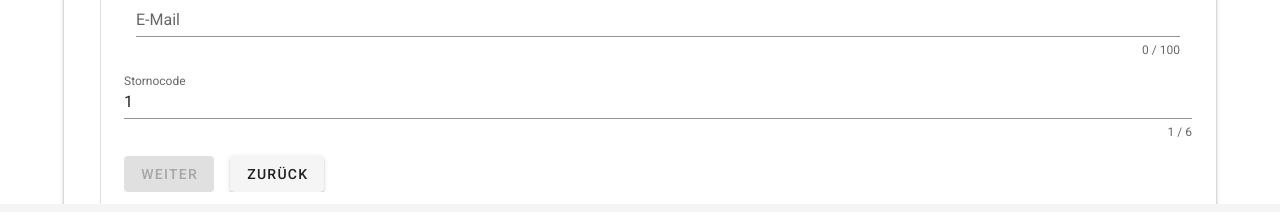
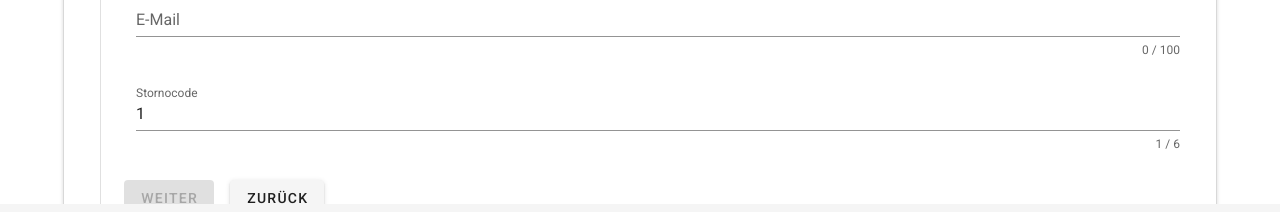
Before and after one commit to MarkusKiesel93/bierrallye_webpage, a Vue app in the folder frontend/: page /deregister/1/1 in a window 1280 px wide. Shown: the part 560-772 px from the top of the page. Built offline with nearby package versions, Linux system fonts and the light colour scheme; no server answers.

Commit message:
seperate stornocode input

```diff
--- a/frontend/src/components/DeregistrationForm.vue
+++ b/frontend/src/components/DeregistrationForm.vue
@@ -5,19 +5,12 @@
         :value="email"
         :setter="emailSetter"
       />
-      <validation-provider
-        v-slot="{ errors }"
-        name="Stornocode"
-        rules="required|hash"
-      >
-        <v-text-field
-          label="Stornocode"
-          v-model="hash"
-          :counter="6"
-          :error-messages="errors"
-          required
-        ></v-text-field>
-      </validation-provider>
+      <InputCode
+        :value="hash"
+        :setter="hashSetter"
+        label="Stornocode"
+        counter="6"
+      />
       <v-btn
         color="primary"
         class="mr-4 mt-4"
@@ -40,39 +33,33 @@
 // todo: add information for Stornocode and where to find it
 import {
   ValidationObserver,
-  ValidationProvider,
   setInteractionMode,
 } from 'vee-validate';
 import './validation'
 
 import { mapState, mapMutations } from 'vuex'
 import InputEmail from '@/components/InputEmail'
+import InputCode from '@/components/InputCode'
 
 setInteractionMode('lazy');
 
 export default {
   name: "DeregistrationForm",
   components: {
-    ValidationProvider,
     ValidationObserver,
     InputEmail,
+    InputCode,
   },
   computed: {
     ...mapState({
-      email: (state) => state.team.email
+      email: (state) => state.team.email,
+      hash: (state) => state.deregisterHash,
     }),
-    hash: {
-      get () {
-        return this.$store.state.deregisterHash
-      },
-      set (value) {
-        this.$store.commit('setDeregisterHash', value.toUpperCase())
-      }
-    },
   },
   methods: {
     ...mapMutations({
-      emailSetter: 'setDeregisterEmail'
+      emailSetter: 'setDeregisterEmail',
+      hashSetter: 'setDeregisterHash',
     }),
     submit() {
       this.$refs.observer.validate();
--- /dev/null
+++ b/frontend/src/components/InputCode.vue
@@ -0,0 +1,58 @@
+<template>
+  <v-container fluid>
+    <validation-provider
+      v-slot="{ errors }"
+      :name="label"
+      rules="required|hash"
+    >
+      <v-text-field
+        :label="label"
+        v-model="code"
+        :counter="counter"
+        :error-messages="errors"
+        required
+      ></v-text-field>
+    </validation-provider>
+  </v-container>
+
+</template>
+
+<script>
+import { ValidationProvider } from 'vee-validate';
+import './validation'
+
+export default {
+  name: 'InputCode',
+  components: {
+    ValidationProvider,
+  },
+  props: {
+    value: {
+      type: String,
+      required: true,
+    },
+    setter: {
+      type: Function,
+      required: true,
+    },
+    label: {
+      type: String,
+      required: true,
+    },
+    counter: {
+      type: Number,
+      default: 0,
+    }
+  },
+  computed: {
+    code: {
+      get () {
+        return this.value
+      },
+      set (value) {
+        this.setter(value)
+      }
+    }
+  }
+}
+</script>
--- a/frontend/src/store/index.js
+++ b/frontend/src/store/index.js
@@ -66,7 +66,7 @@ export default new Vuex.Store({
       state.deregisterEmail = value
     },
     setDeregisterHash: function (state, value) {
-      state.deregisterHash = value
+      state.deregisterHash = value.toUpperCase()
     },
     setStatus: function(state, obj) {
       let key = Object.keys(obj)[0]
```
